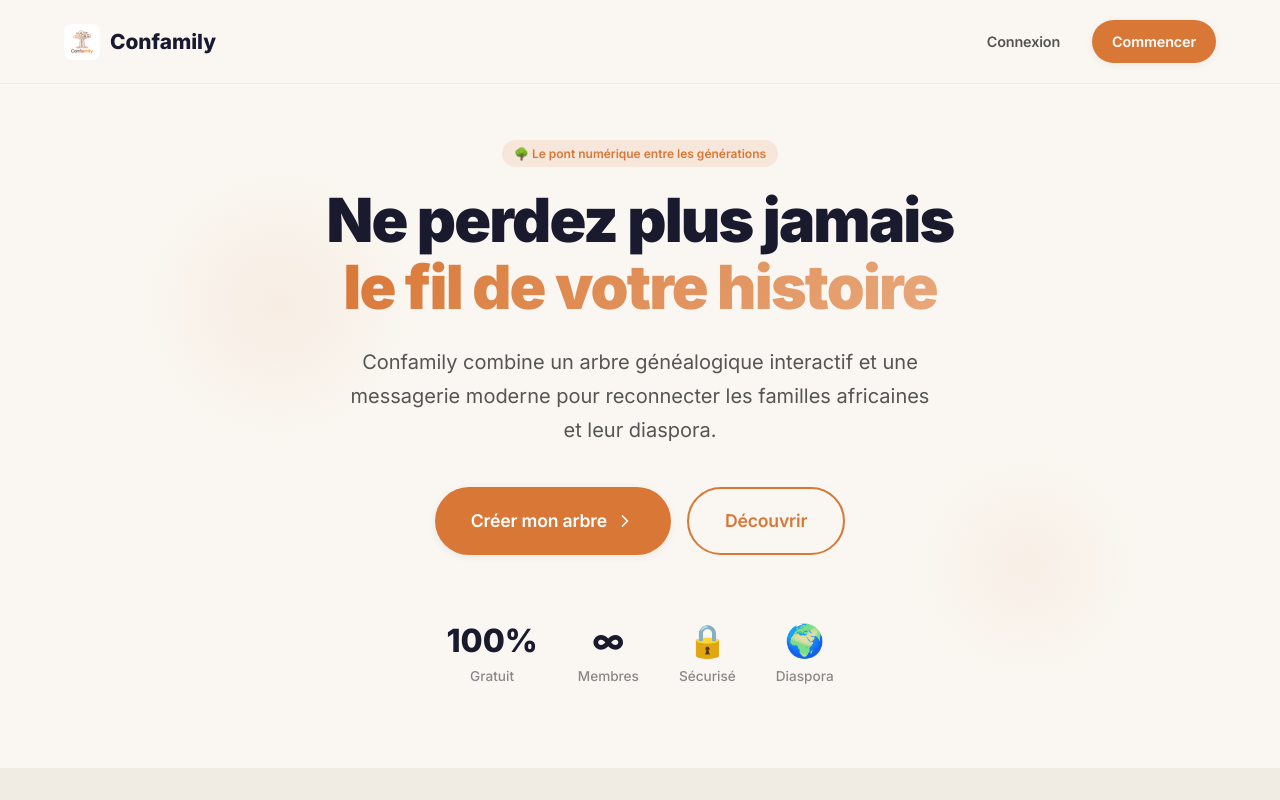
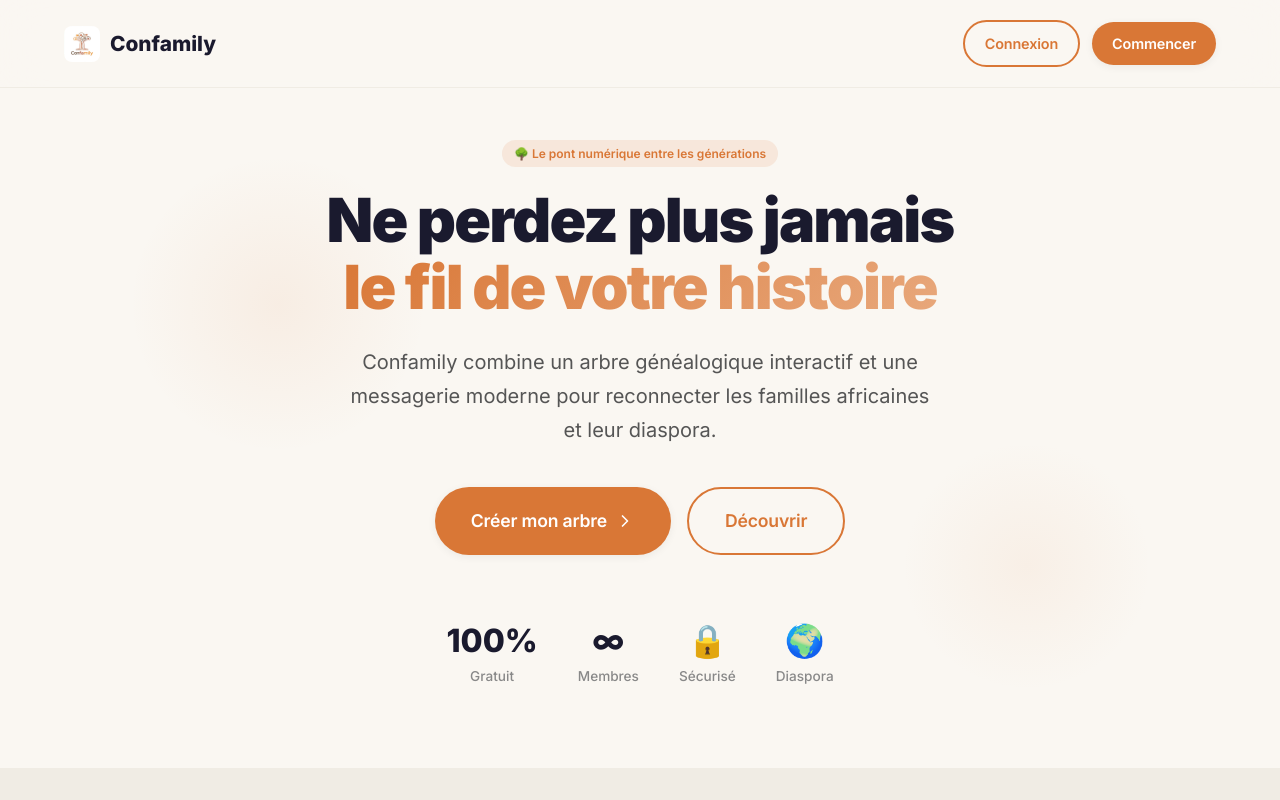
Before and after one commit to nemgp/Confamily, a React (Vite) app: page /#/ in a window 1280 px wide. Shown: the top 800 px of the page. Built offline with nearby package versions, Linux system fonts and the light colour scheme.

Commit message:
Improve 'Connexion' button readability on landing page

```diff
--- a/src/pages/LandingPage.tsx
+++ b/src/pages/LandingPage.tsx
@@ -27,7 +27,7 @@
           <span style={{ fontWeight: 800, fontSize: '1.3rem', color: 'var(--text)' }}>Confamily</span>
         </div>
         <div style={{ display: 'flex', gap: '12px', alignItems: 'center' }}>
-          <Link to="/login" className="btn btn-ghost btn-sm">Connexion</Link>
+          <Link to="/login" className="btn btn-outline btn-sm" style={{ fontWeight: 600 }}>Connexion</Link>
           <Link to="/register" className="btn btn-primary btn-sm">Commencer</Link>
         </div>
       </nav>
```
